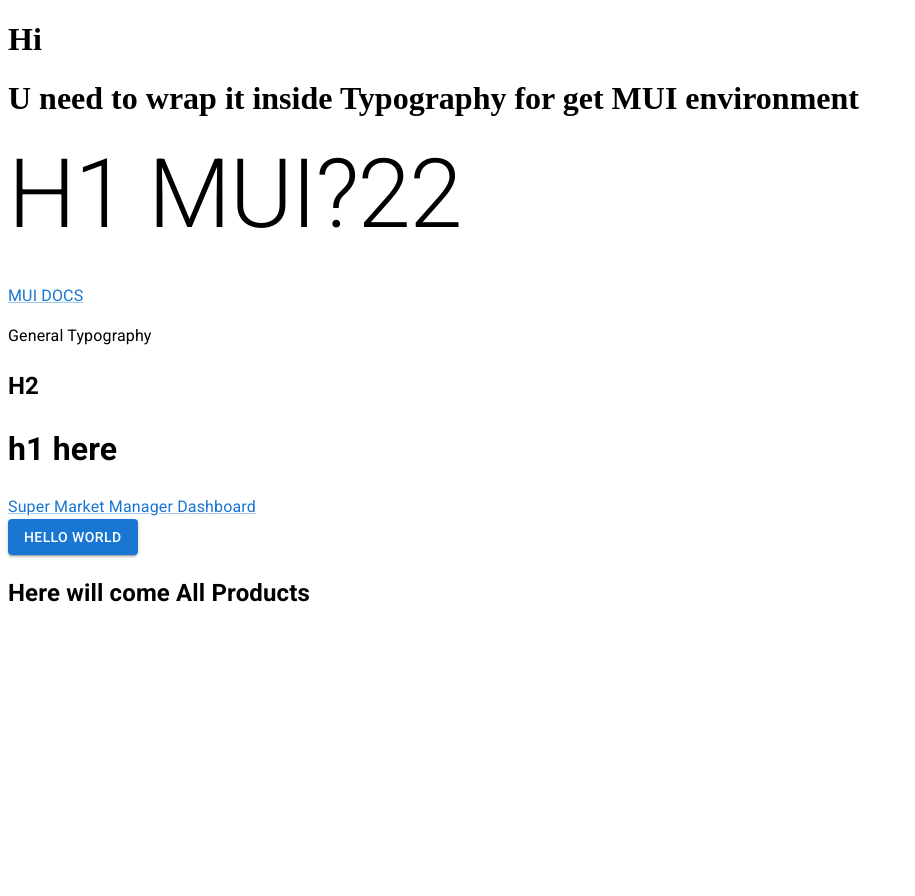
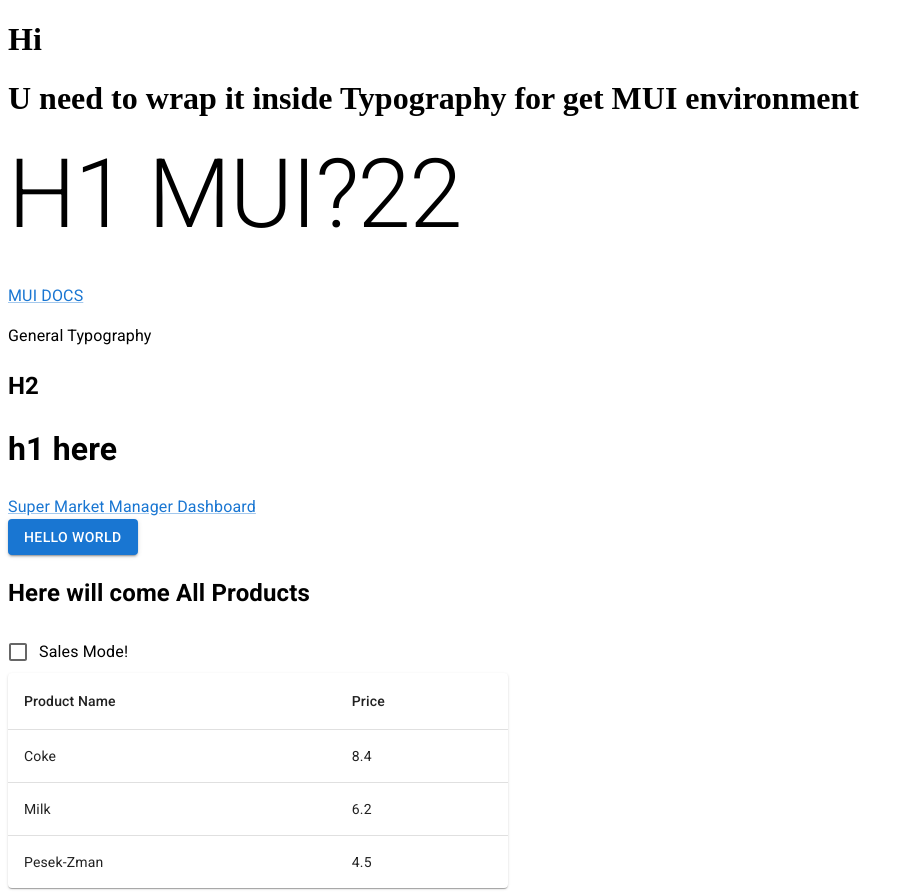
Before and after one commit to lingar-studying/react-studying-new-5784, a React (Create React App) app: page /super-market-app in a window 1280 px wide. Shown: the whole page, without its empty margins (0-915 px from the left). Before the commit the page ends 800 px from the top, so only its background shows below. Built offline with nearby package versions, Linux system fonts and the light colour scheme.

Commit message:
-	Show them in simple table -	Create Checkbox – for salesMode

```diff
--- a/src/App.js
+++ b/src/App.js
@@ -31,7 +31,7 @@ const App = () => {
                     H1 MUI?22
                 </Typography>
 
-                <Typography>
+                <Typography component={"div"}>
                     <Link href="https://mui.com/material-ui/getting-started/"
                           target={"_blank"}
                     >MUI DOCS</Link>
--- a/src/AppRouter.jsx
+++ b/src/AppRouter.jsx
@@ -1,10 +1,11 @@
 import React from "react";
 import {Route, Routes} from "react-router";
-import AllProducts from "./super-market-app/all-products";
+import AllProducts from "./super-market-app/AllProducts";
+import {productsMock} from "./logic/mocks";
 
 const AppRouter = () =>(
         <Routes>
-            <Route path="/super-market-app" element={<AllProducts />} />
+            <Route path="/super-market-app" element={<AllProducts data = {productsMock }/>}/>
         </Routes>
 
 );
--- /dev/null
+++ b/src/logic/mocks.js
@@ -0,0 +1,14 @@
+export const productsMock = [
+    {
+        name: "Coke",
+        price: 8.4
+    },
+    {
+        name: "Milk",
+        price: 6.2
+    },
+    {
+        name: "Pesek-Zman",
+        price: 4.5
+    }
+]
--- /dev/null
+++ b/src/super-market-app/AllProducts.jsx
@@ -0,0 +1,70 @@
+import React from "react";
+import {
+    Checkbox,
+    FormControlLabel,
+    Paper,
+    Table,
+    TableBody,
+    TableCell,
+    TableContainer,
+    TableHead,
+    TableRow
+} from "@mui/material";
+
+const AllProducts = (props) => {
+
+
+    const [isSalesMode, setSalesMode] = React.useState(false);
+
+    const handleSalesModeChange = (e) => {
+
+        setSalesMode(e.target.checked);
+
+    }
+
+    console.log("props", props);
+
+    const rows = props.data;
+    return (
+        <>
+            <h2>Here will come All Products</h2>
+            <FormControlLabel control={ <Checkbox
+                checked={isSalesMode}
+                onChange={handleSalesModeChange}
+                inputProps={{ 'aria-label': 'controlled' }}
+            />} label = "Sales Mode!"/>
+
+            <TableContainer component={Paper} sx={{width: 500}}>
+                <Table  aria-label="simple table">
+                    <TableHead>
+                        <TableRow>
+                            <TableCell >Product Name</TableCell>
+                            <TableCell align="left">Price</TableCell>
+
+                        </TableRow>
+                    </TableHead>
+                    <TableBody>
+                        {rows.map((row) => (
+                            <TableRow
+                                key={row.name}
+                                sx={{'&:last-child td, &:last-child th': {border: 0}}}
+                            >
+                                <TableCell component="th" scope="row">
+                                    {row.name}
+                                </TableCell>
+                                <TableCell  align="left">
+                                    {row.price}
+                                </TableCell>
+
+
+                            </TableRow>
+                        ))}
+                    </TableBody>
+                </Table>
+            </TableContainer>
+        </>
+    )
+
+}
+
+export default AllProducts;
--- a/src/super-market-app/all-products.jsx
+++ /dev/null
@@ -1,14 +0,0 @@
-import React from "react";
-
-const AllProducts = (props) => {
-
-    return(
-        <>
-            <h2>Here will come All Products</h2>
-
-        </>
-    )
-
-}
-
-export default AllProducts;
```
